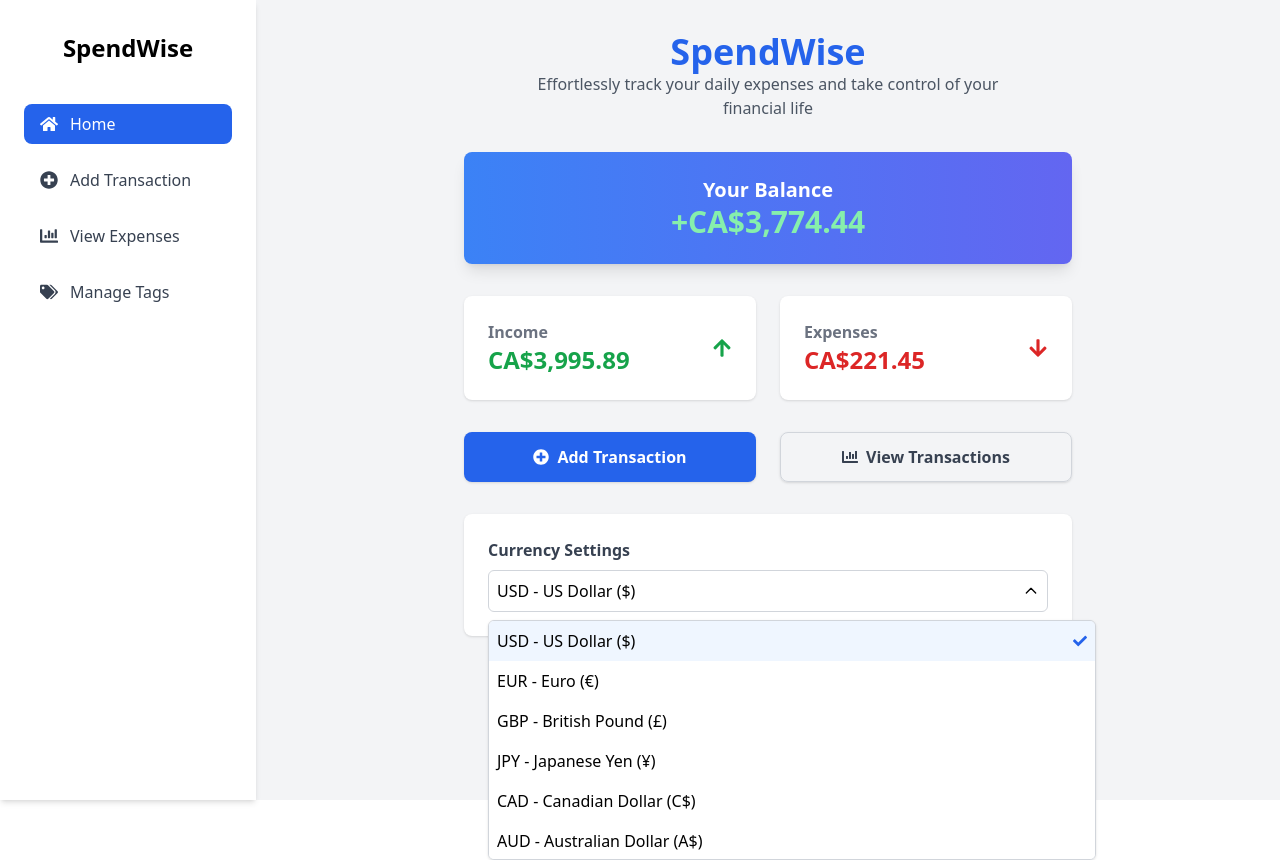
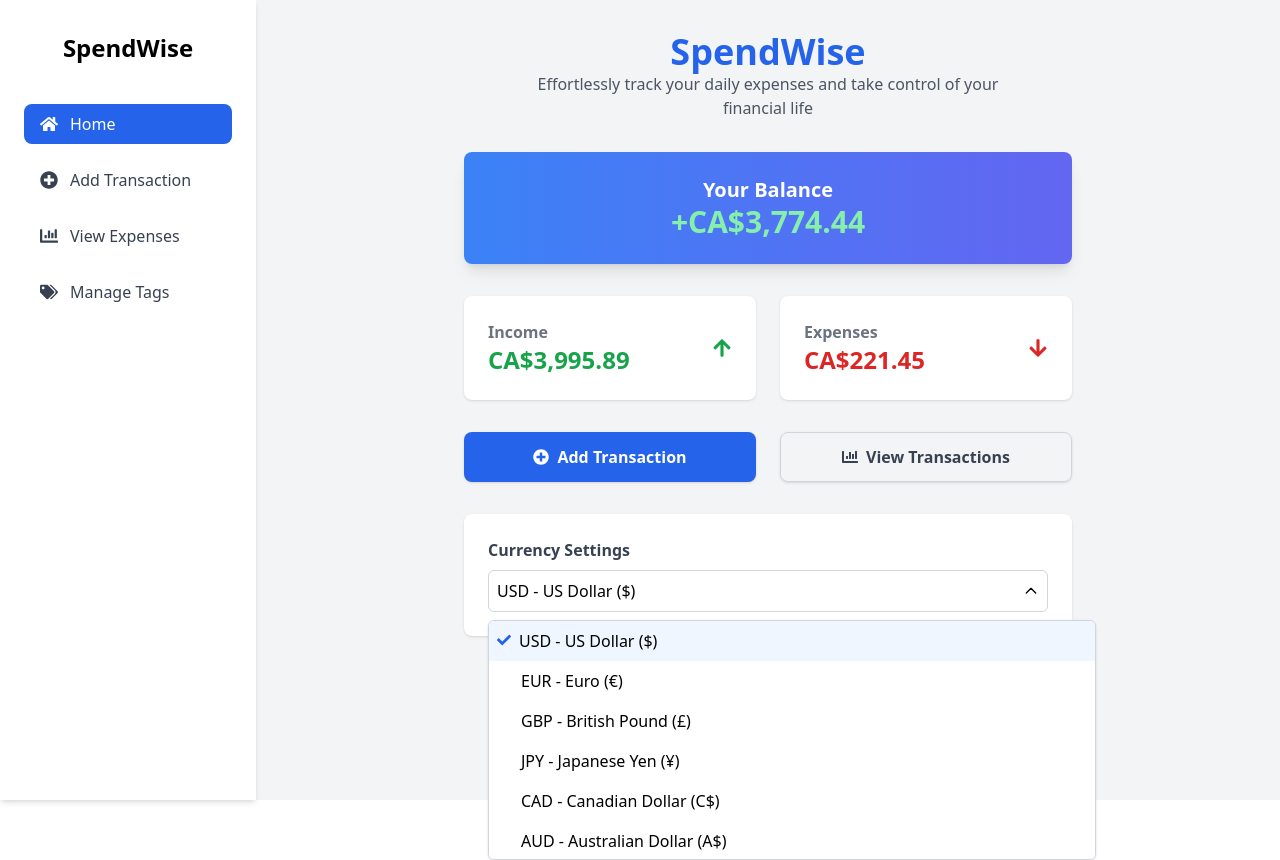
Before and after one commit to Sanduni4822/CashFlow-Tracker-Individual-, a React (Vite) app: page / in a window 1280 px wide. Both pictures are taken after a click on the element "USD - US Dollar ($)". Built offline with nearby package versions, Linux system fonts and the light colour scheme.

Commit message:
Aligned currency dropdown check icon to the left with spacing and offset

```diff
--- a/src/components/CurrencySelector.jsx
+++ b/src/components/CurrencySelector.jsx
@@ -51,14 +51,17 @@ const CurrencySelector = () => {
             <div
               key={currency}
               onClick={() => handleSelect(currency)}
-              className={`p-2 flex justify-between items-center cursor-pointer hover:bg-blue-100 ${
+              className={`p-2 flex items-center cursor-pointer hover:bg-blue-100 ${
                 currency === selectedCurrency ? "bg-blue-50" : ""
               }`}
             >
+              {/* Checkmark on the left */}
+              {currency === selectedCurrency ? (
+                <FaCheck className="text-blue-600 text-sm mr-2 -mt-0.5" />
+              ) : (
+                <div className="w-4 mr-2" /> // Placeholder for alignment
+              )}
               <span>{currency}</span>
-              {currency === selectedCurrency && (
-                <FaCheck className="text-blue-600 text-sm" />
-              )}
             </div>
           ))}
         </div>
```
